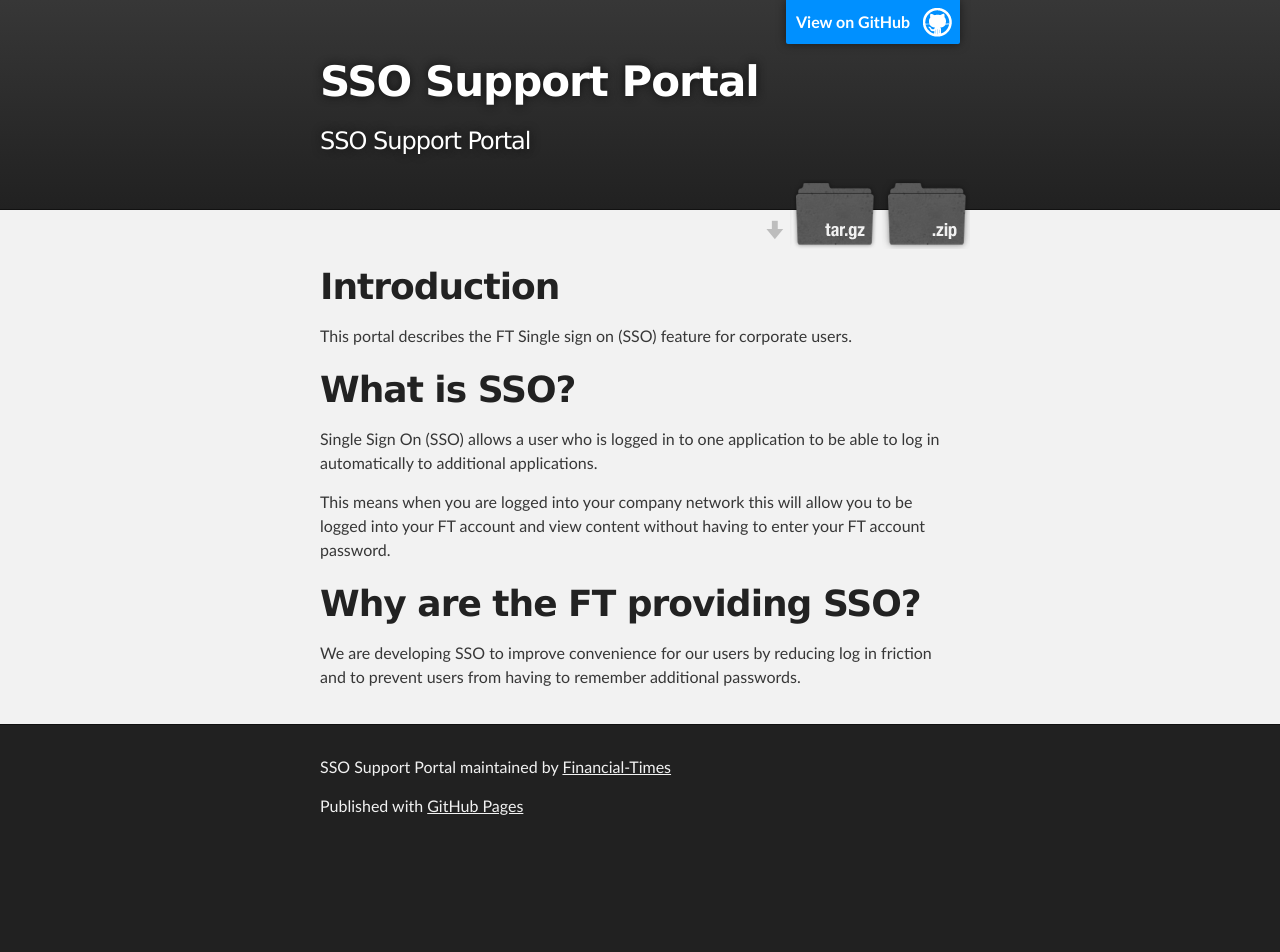
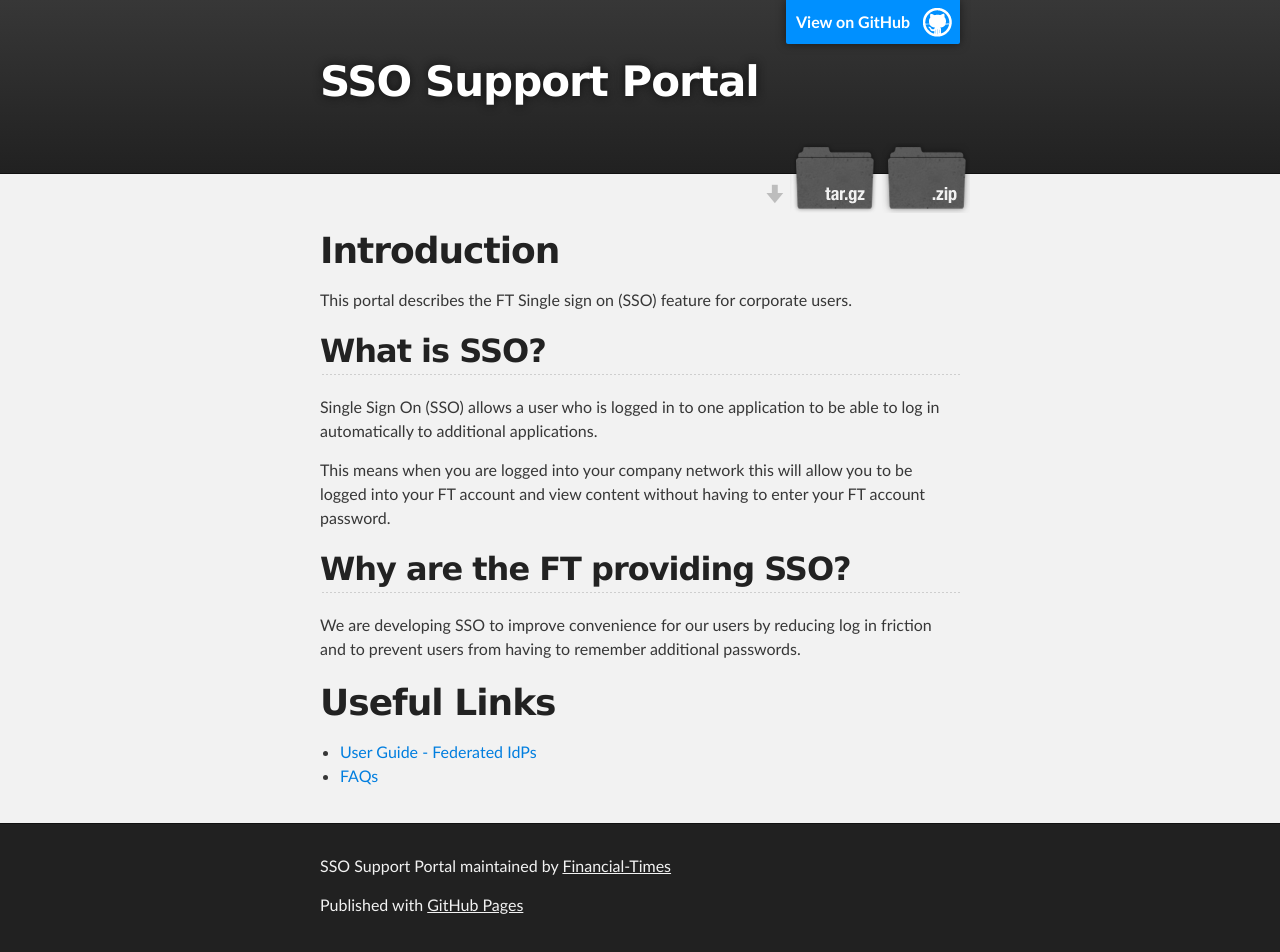
Before and after one commit to Financial-Times/sso-support, a Jekyll site: the page index.html, which Jekyll copies as it is, in a window 1280 px wide. Built offline with Jekyll 4.4.1, drawn with Linux system fonts in a browser that asks for light colours; before the commit the page ends 900 px from its top, so only the background shows below that.

Commit message:
Create gh-pages branch via GitHub

```diff
--- a/index.html
+++ b/index.html
@@ -4,7 +4,7 @@
   <head>
     <meta charset='utf-8'>
     <meta http-equiv="X-UA-Compatible" content="chrome=1">
-    <meta name="description" content="SSO Support Portal : SSO Support Portal">
+    <meta name="description" content="SSO Support Portal : ">
 
     <link rel="stylesheet" type="text/css" media="screen" href="stylesheets/stylesheet.css">
 
@@ -19,7 +19,7 @@
           <a id="forkme_banner" href="https://github.com/Financial-Times/sso-support">View on GitHub</a>
 
           <h1 id="project_title">SSO Support Portal</h1>
-          <h2 id="project_tagline">SSO Support Portal</h2>
+          <h2 id="project_tagline"></h2>
 
             <section id="downloads">
               <a class="zip_download_link" href="https://github.com/Financial-Times/sso-support/zipball/master">Download this project as a .zip file</a>
@@ -36,17 +36,25 @@
 
 <p>This portal describes the FT Single sign on (SSO) feature for corporate users.</p>
 
-<h1>
-<a id="what-is-sso" class="anchor" href="#what-is-sso" aria-hidden="true"><span aria-hidden="true" class="octicon octicon-link"></span></a>What is SSO?</h1>
+<h2>
+<a id="what-is-sso" class="anchor" href="#what-is-sso" aria-hidden="true"><span aria-hidden="true" class="octicon octicon-link"></span></a>What is SSO?</h2>
 
 <p>Single Sign On (SSO) allows a user who is logged in to one application to be able to log in automatically to additional applications.</p>
 
 <p>This means when you are logged into your company network this will allow you to be logged into your FT account and view content without having to enter your FT account password.</p>
 
-<h1>
-<a id="why-are-the-ft-providing-sso" class="anchor" href="#why-are-the-ft-providing-sso" aria-hidden="true"><span aria-hidden="true" class="octicon octicon-link"></span></a>Why are the FT providing SSO?</h1>
+<h2>
+<a id="why-are-the-ft-providing-sso" class="anchor" href="#why-are-the-ft-providing-sso" aria-hidden="true"><span aria-hidden="true" class="octicon octicon-link"></span></a>Why are the FT providing SSO?</h2>
 
 <p>We are developing SSO to improve convenience for our users by reducing log in friction and to prevent users from having to remember additional passwords.</p>
+
+<h1>
+<a id="useful-links" class="anchor" href="#useful-links" aria-hidden="true"><span aria-hidden="true" class="octicon octicon-link"></span></a>Useful Links</h1>
+
+<ul>
+<li><a href="https://financial-times.github.io/sso-support/2016/07/19/user-guide-federated-idp">User Guide - Federated IdPs</a></li>
+<li><a href="https://financial-times.github.io/sso-support/2016/07/19/faqs">FAQs</a></li>
+</ul>
       </section>
     </div>
 
--- a/params.json
+++ b/params.json
@@ -1,6 +1,6 @@
 {
   "name": "SSO Support Portal",
-  "tagline": "SSO Support Portal",
-  "body": "# Introduction\r\nThis portal describes the FT Single sign on (SSO) feature for corporate users.\r\n\r\n# What is SSO?\r\nSingle Sign On (SSO) allows a user who is logged in to one application to be able to log in automatically to additional applications.\r\n\r\nThis means when you are logged into your company network this will allow you to be logged into your FT account and view content without having to enter your FT account password.\r\n\r\n# Why are the FT providing SSO?\r\nWe are developing SSO to improve convenience for our users by reducing log in friction and to prevent users from having to remember additional passwords.",
+  "tagline": "",
+  "body": "# Introduction\r\nThis portal describes the FT Single sign on (SSO) feature for corporate users.\r\n\r\n## What is SSO?\r\nSingle Sign On (SSO) allows a user who is logged in to one application to be able to log in automatically to additional applications.\r\n\r\nThis means when you are logged into your company network this will allow you to be logged into your FT account and view content without having to enter your FT account password.\r\n\r\n## Why are the FT providing SSO?\r\nWe are developing SSO to improve convenience for our users by reducing log in friction and to prevent users from having to remember additional passwords.\r\n\r\n# Useful Links\r\n* [User Guide - Federated IdPs](https://financial-times.github.io/sso-support/2016/07/19/user-guide-federated-idp)\r\n* [FAQs](https://financial-times.github.io/sso-support/2016/07/19/faqs)\r\n",
   "note": "Don't delete this file! It's used internally to help with page regeneration."
 }
```
